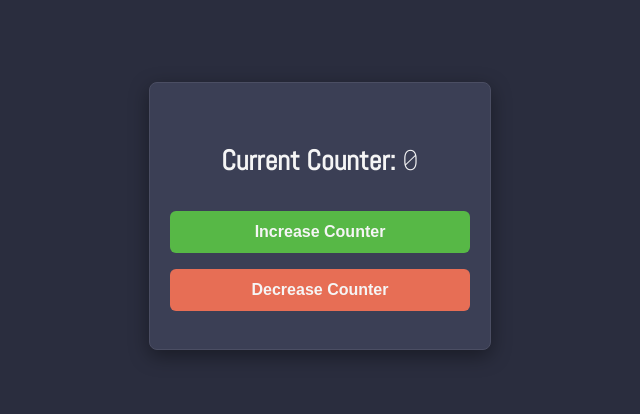
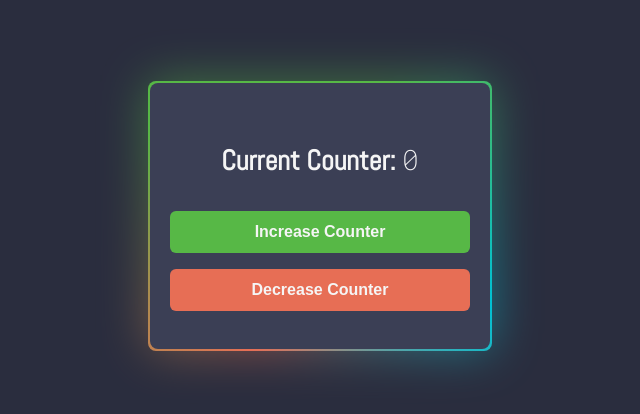
Before and after one commit to siyabuilds/react-counter, a React (Create React App) app: page / in a window 1280 px wide. Shown: the part 184-598 px from the top of the page, without its empty margins (320-960 px from the left). Built offline with nearby package versions, Linux system fonts and the light colour scheme.

Commit message:
Add glowing effect to main container

```diff
--- a/src/App.css
+++ b/src/App.css
@@ -11,12 +11,53 @@ body {
 
 .container {
   background-color: #3b3f55;
-  border: 1px solid #4b4e63;
   border-radius: 8px;
-  box-shadow: 0 6px 20px rgba(0, 0, 0, 0.4);
   padding: 30px 20px;
   width: 300px;
   text-align: center;
+  position: relative;
+}
+
+@property --angle {
+  syntax: "<angle>";
+  initial-value: 0deg;
+  inherits: false;
+}
+.container::after,
+.container::before {
+  --angle: 0deg;
+  content: "";
+  position: absolute;
+  height: 100%;
+  width: 100%;
+  background-image: conic-gradient(
+    from var(--angle),
+    #57b846 25%,
+    #00c1d4 50%,
+    #e76e55 75%,
+    #57b846 100%
+  );
+  top: 50%;
+  left: 50%;
+  translate: -50% -50%;
+  z-index: -1;
+  padding: 2px;
+  border-radius: 8px;
+  animation: 3s spin linear infinite;
+}
+
+.container::before {
+  filter: blur(1.5rem);
+  opacity: 0.5;
+}
+
+@keyframes spin {
+  from {
+    --angle: 0deg;
+  }
+  to {
+    --angle: 360deg;
+  }
 }
 
 .counter-text {
```
